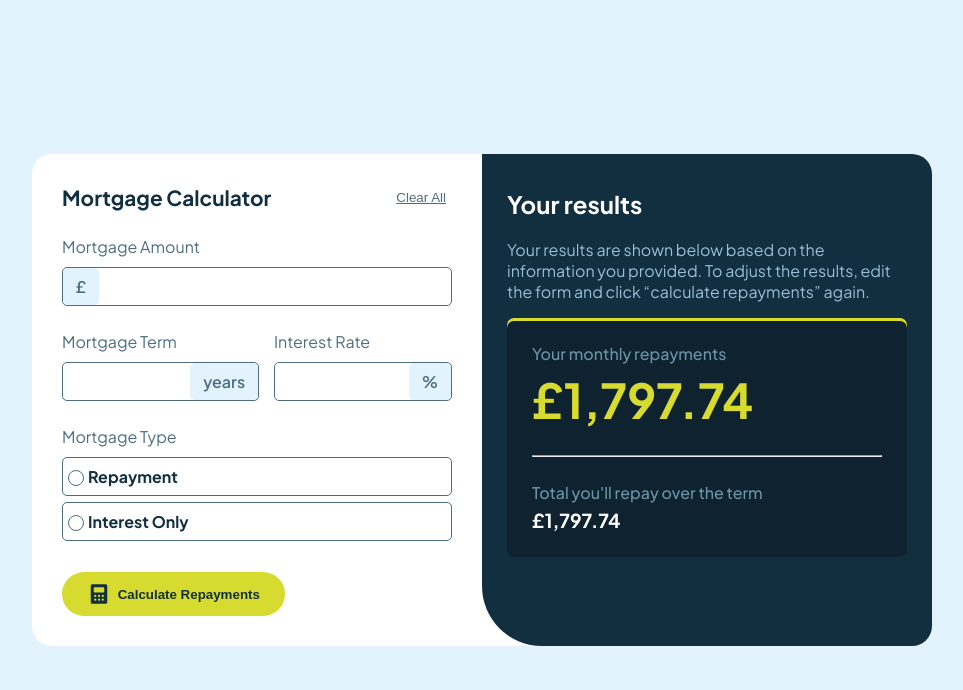
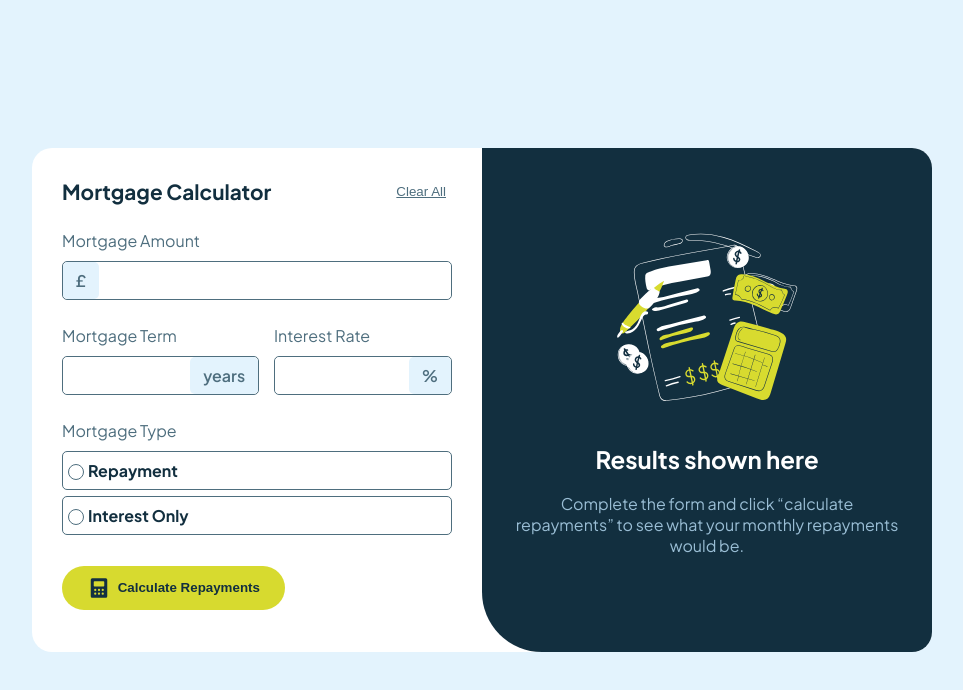
Before and after one commit to rodrfct/mortage-repayment-calculator, a Vue app: page / in a window 1280 px wide. Shown: the top 690 px of the page, without its empty margins (158-1121 px from the left). Built offline with nearby package versions, Linux system fonts and the light colour scheme.

Commit message:
Add calculation

```diff
--- a/src/App.vue
+++ b/src/App.vue
@@ -1,12 +1,25 @@
 <script setup lang="ts">
+import { ref } from 'vue';
 import TheCalculator from './components/TheCalculator.vue'
 import TheResult from './components/TheResult.vue';
+
+export interface ResultInterface {
+	total: number,
+	monthly: number
+}
+
+const result = ref<ResultInterface>({
+	total: 0,
+	monthly: 0
+})
+
+const algo = ref(3)
 </script>
 
 <template>
 	<div id="calc">
-		<TheCalculator/>
-		<TheResult/>
+		<TheCalculator @calculate="(newVal) => result = newVal"/>
+		<TheResult :result="result"/>
 	</div>
 </template>
 
--- a/src/components/TheCalculator.vue
+++ b/src/components/TheCalculator.vue
@@ -1,5 +1,8 @@
 <script setup lang="ts">
 import { ref, useTemplateRef } from 'vue';
+import type { ResultInterface } from '../App.vue'
+
+const emit = defineEmits(['calculate'])
 
 const mortgageAmount = useTemplateRef<HTMLInputElement | null>('mortgage-amount')
 const mortgageTerm = useTemplateRef<HTMLInputElement | null>('mortgage-term')
@@ -8,25 +11,49 @@ const mortgageType = ref<(HTMLInputElement | null)[]>([])
 
 const inputs = [ mortgageAmount, mortgageTerm, mortgageInterestRate ]
 
-function handleSubmit() {
+function calculateRepayment(mortgageType: "total" | "interest"): ResultInterface {
+	const interest = parseInt(mortgageInterestRate.value?.value) / 100 * parseInt(mortgageAmount.value?.value);
+	if (mortgageType == "total") {
+		return {
+			total: parseInt(mortgageAmount.value?.value) + interest,
+			monthly: ((parseInt(mortgageAmount.value?.value) + interest) / (mortgageTerm.value?.value * 12))
+		}
+	} else {
+		return {
+			total: interest,
+			monthly: (interest / (parseInt(mortgageTerm.value?.value) * 12))
+		}
+	}
+}
+
+function handleSubmit(): void {
 	let completed = true;
 
 	for (const i  of inputs) {
-		console.log(i.value)
 		if (!i.value?.value.trim()) {
 			completed = false;
 			i.value?.parentElement?.classList.add("missing-field")
+		} else {
+			i.value?.parentElement?.classList.remove("missing-field")
 		}
 	}
 
+	let type
+
 	for (const r of mortgageType.value) {
-		console.log(r)
 		if (r?.checked) {
-			completed = false;
+			r?.parentElement?.parentElement?.classList.remove("missing-field")
+			type = r?.value
 			break;
+		} else {
+			r?.parentElement?.parentElement?.classList.add("missing-field")
 		}
-		r?.parentElement?.parentElement?.classList.add("missing-field")
-		console.log(r?.parentElement?.parentElement)
+	}
+
+	completed = !type ? false : completed
+
+	if (completed) {
+		emit('calculate', calculateRepayment(type))
 	}
 }
 </script>
@@ -65,12 +92,12 @@ function handleSubmit() {
 		<div class="radio-wrapper">
 			<label for="type">Mortgage Type</label>
 			<div class="radio-group">
-				<input :ref="(el) => {mortgageType[0] = el}" type="radio" name="type" id="type" >
+				<input :ref="(el) => {mortgageType[0] = el}" type="radio" name="type" id="type" value="total">
 				<div class="fake-radio"></div>
 				<span>Repayment</span>
 			</div>
 			<div class="radio-group">
-				<input :ref="(el) => {mortgageType[1] = el}" type="radio" name="type" id="type" >
+				<input :ref="(el) => {mortgageType[1] = el}" type="radio" name="type" id="type" value="interest">
 				<div class="fake-radio"></div>
 				<span>Interest Only</span>
 			</div>
--- a/src/components/TheResult.vue
+++ b/src/components/TheResult.vue
@@ -1,12 +1,11 @@
 <script setup lang="ts">
-import { ref } from 'vue';
+import type { ResultInterface } from '@/App.vue';
 
-const calculated = ref<boolean>(true)
-const repayments = 1797.74
+const props = <ResultInterface>defineProps(['result'])
 </script>
 
 <template>
-	<div v-show="!calculated" id="result" class="empty">
+	<div v-if="!result.total" id="result" class="empty">
 		<img src="@/assets/icons/illustration-empty.svg" alt="">
 		<div class="text">
 			<h2>Results shown here</h2>
@@ -16,7 +15,7 @@ const repayments = 1797.74
 			</p>
 		</div>
 	</div>
-	<div v-show="calculated" id="result">
+	<div v-else id="result">
 		<h2>Your results</h2>
 		<p>
 			Your results are shown below based on the information you provided.
@@ -25,10 +24,10 @@ const repayments = 1797.74
 		<div class="repayments">
 			<div id="shadow"></div>
 			<h3>Your monthly repayments</h3>
-			<span id="monthly">£{{ repayments.toLocaleString() }}</span>
+			<span id="monthly">£{{ result.monthly.toLocaleString() }}</span>
 			<hr>
 			<h3>Total you'll repay over the term</h3>
-			<span id="term">£{{ repayments.toLocaleString() }}</span>
+			<span id="term">£{{ result.total.toLocaleString() }}</span>
 		</div>
 	</div>
 </template>
```
